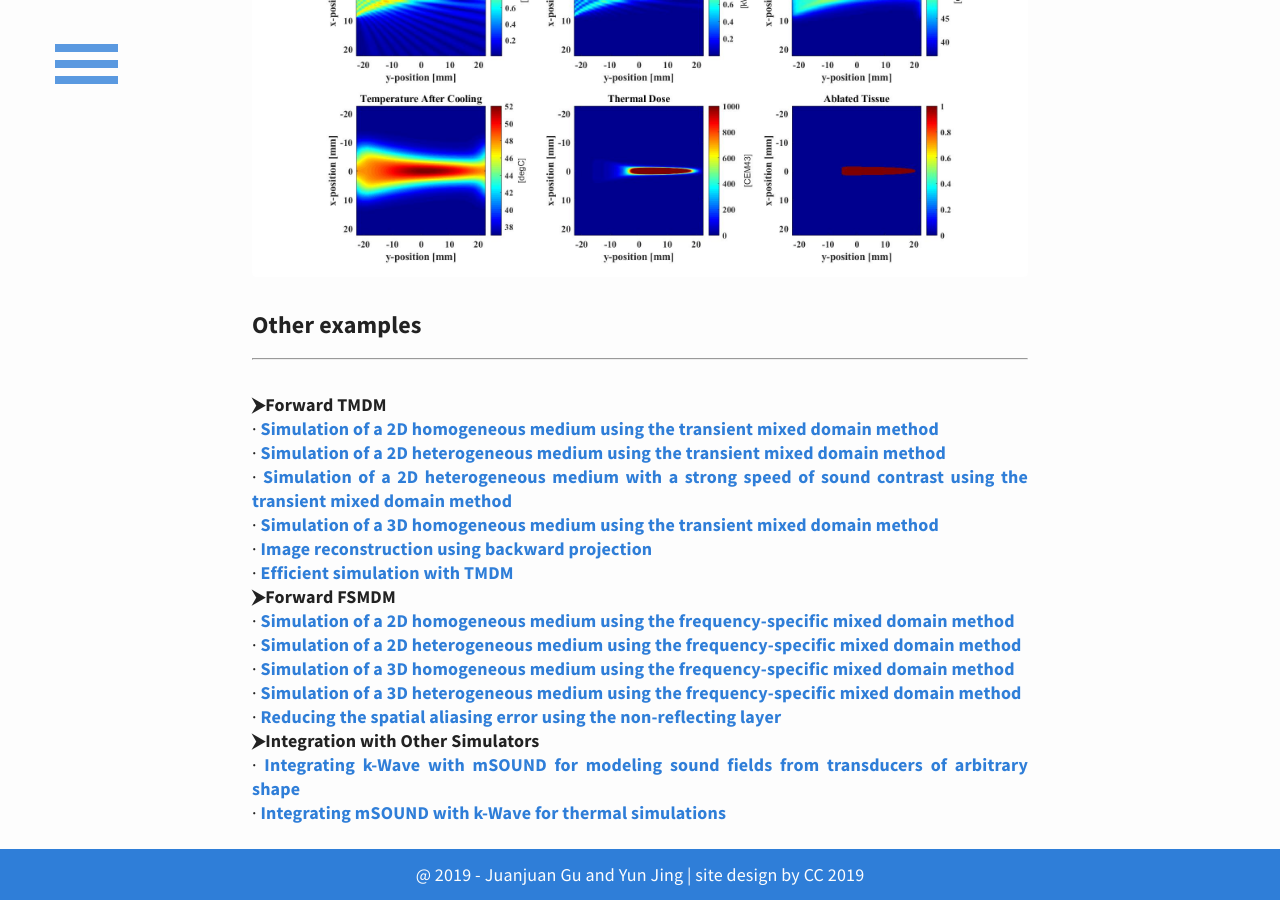
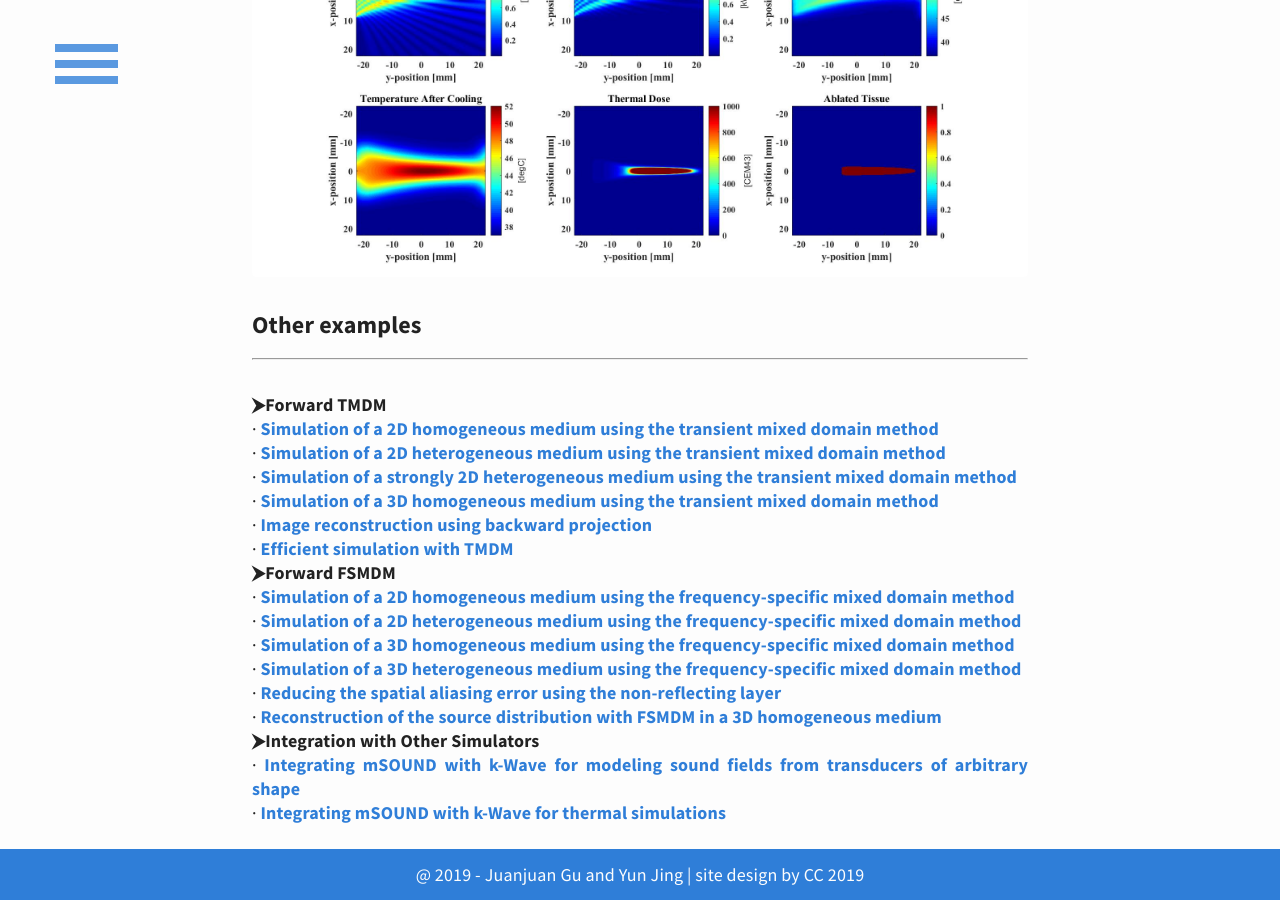
Before and after one commit to m-SOUND/mSOUND, a Jekyll site: the page built from _posts/2019-07-21-combine-k-Wave-diffusion.html, in a window 1280 px wide and 900 px high, scrolled down 3278 px. Built offline with Jekyll 4.4.1, drawn with Linux system fonts in a browser that asks for light colours.

Commit message:
Update 2019-07-21-combine-k-Wave-diffusion.html

```diff
--- a/_posts/2019-07-21-combine-k-Wave-diffusion.html
+++ b/_posts/2019-07-21-combine-k-Wave-diffusion.html
@@ -107,7 +107,6 @@
                                                             temperature field, thermal dose, and ablation volume">
 </p>
 
-
 <h6>Other examples</h6>
 <hr>
 <p>
@@ -117,7 +116,7 @@
 <br>&middot;<a href="https://m-sound.github.io/mSOUND/TMDM_2D_heterogeneous">
     Simulation of a 2D heterogeneous medium using the transient mixed domain method</a>
 <br>&middot;<a href="https://m-sound.github.io/mSOUND/TMDM-2D-strong-speed-of-sound-contrast">
-    Simulation of a 2D heterogeneous medium with a strong speed of sound contrast using the transient mixed domain method</a>
+    Simulation of a strongly 2D heterogeneous medium using the transient mixed domain method</a>
 <br>&middot;<a href="https://m-sound.github.io/mSOUND/TMDM_3D_homogeneous">
     Simulation of a 3D homogeneous medium using the transient mixed domain method</a>
 <br>&middot;<a href="https://m-sound.github.io/mSOUND/Backward_TMDM">
@@ -136,11 +135,13 @@
     Simulation of a 3D heterogeneous medium using the frequency-specific mixed domain method</a>
  <br>&middot;<a href="https://m-sound.github.io/mSOUND/2D_absorption">
     Reducing the spatial aliasing error using the non-reflecting layer</a>
+  <br>&middot;<a href="https://m-sound.github.io/mSOUND/FSMDM_3D_multi_sources">
+    Reconstruction of the source distribution with FSMDM in a 3D homogeneous medium</a>
 
 
  <br><h7 style='font-weight:bold;'>&#11166;Integration with Other Simulators</h7>
  <br>&middot;<a href="https://m-sound.github.io/mSOUND/combine-k-Wave-TMDM">
-    Integrating k-Wave with mSOUND for modeling sound fields from transducers of arbitrary shape</a>
+    Integrating mSOUND with k-Wave for modeling sound fields from transducers of arbitrary shape</a>
  <br>&middot;<a href="https://m-sound.github.io/mSOUND/combine-k-Wave-diffusion">
     Integrating mSOUND with k-Wave for thermal simulations</a>
 </p>
```
